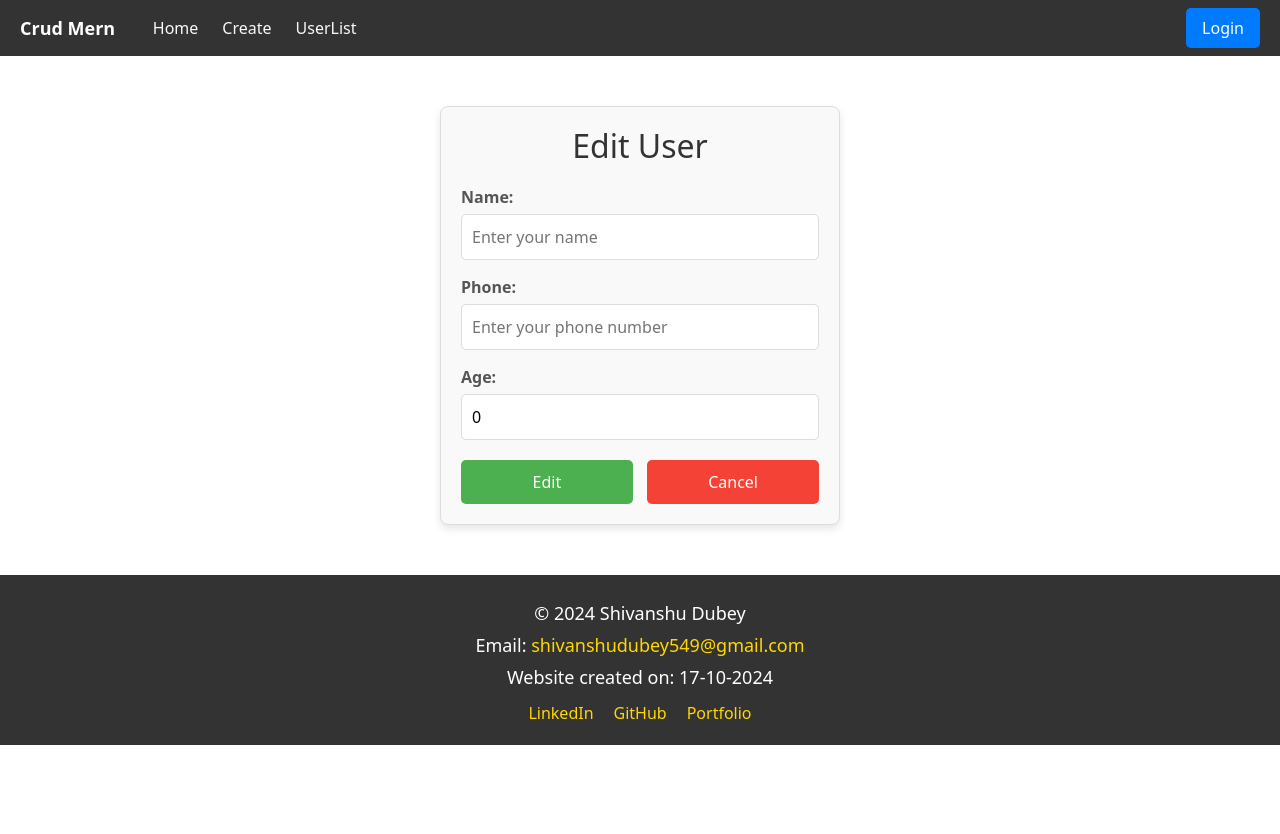
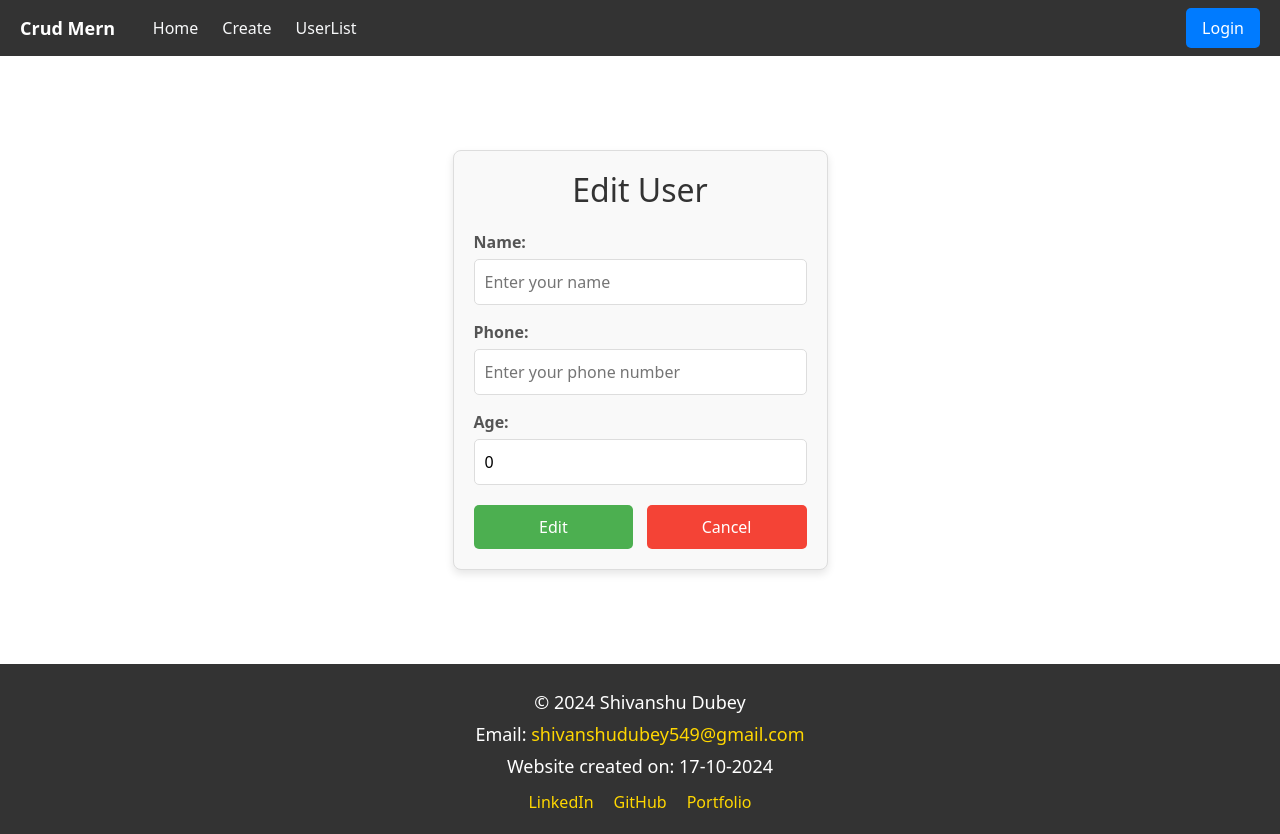
Before and after one commit to shivd236/CRUDMernWeb, a React (Create React App) app in the folder frontend/: page /update/1 in a window 1280 px wide. Before the commit the page ends 800 px from the top, so only its background shows below. Built offline with nearby package versions, Linux system fonts and the light colour scheme; no server answers.

Commit message:
important Changes

```diff
--- a/frontend/src/components/Create/Create.css
+++ b/frontend/src/components/Create/Create.css
@@ -8,6 +8,15 @@
   box-shadow: 0 4px 8px rgba(0, 0, 0, 0.1);
   /* Add transition for responsiveness */
   transition: max-width 0.3s ease-in-out;
+  width: 375px;
+
+}
+
+.createMainDiv {
+  min-height: 76vh;
+  display: flex;
+  align-items: center;
+  justify-content: center
 }
 
 .create-user-form h2 {
--- a/frontend/src/components/Create/Create.jsx
+++ b/frontend/src/components/Create/Create.jsx
@@ -54,6 +54,7 @@ const Create = () => {
   };
 
   return (
+    <div className='createMainDiv'>
     <div className="create-user-form">
       <h2>Create User</h2>
       <form onSubmit={handleSubmit}>
@@ -99,6 +100,7 @@ const Create = () => {
         </div>
       </form>
     </div>
+    </div>
   );
 };
 
--- a/frontend/src/components/Update/Update.css
+++ b/frontend/src/components/Update/Update.css
@@ -6,6 +6,15 @@
   border: 1px solid #ddd;
   border-radius: 8px;
   box-shadow: 0 4px 8px rgba(0, 0, 0, 0.1);
+  width: 375px;
+
+}
+
+.createMainDiv {
+  min-height: 76vh;
+  display: flex;
+  align-items: center;
+  justify-content: center
 }
 
 .create-user-form h2 {
@@ -61,6 +70,7 @@
   display: flex;
   justify-content: space-between;
   margin-top: 20px;
+  flex-direction: row;
 }
 
 .submit-buttonupdate {
--- a/frontend/src/components/Update/Update.jsx
+++ b/frontend/src/components/Update/Update.jsx
@@ -92,6 +92,7 @@ const Update = () => {
 
   return (
 
+    <div className='createMainDiv'>
     <div className="create-user-form">
     <h2>Edit User</h2>
     <form onSubmit={handleSubmit}>
@@ -137,6 +138,7 @@ const Update = () => {
       </div>
     </form>
   </div>
+  </div>
   )
 }
 
```
